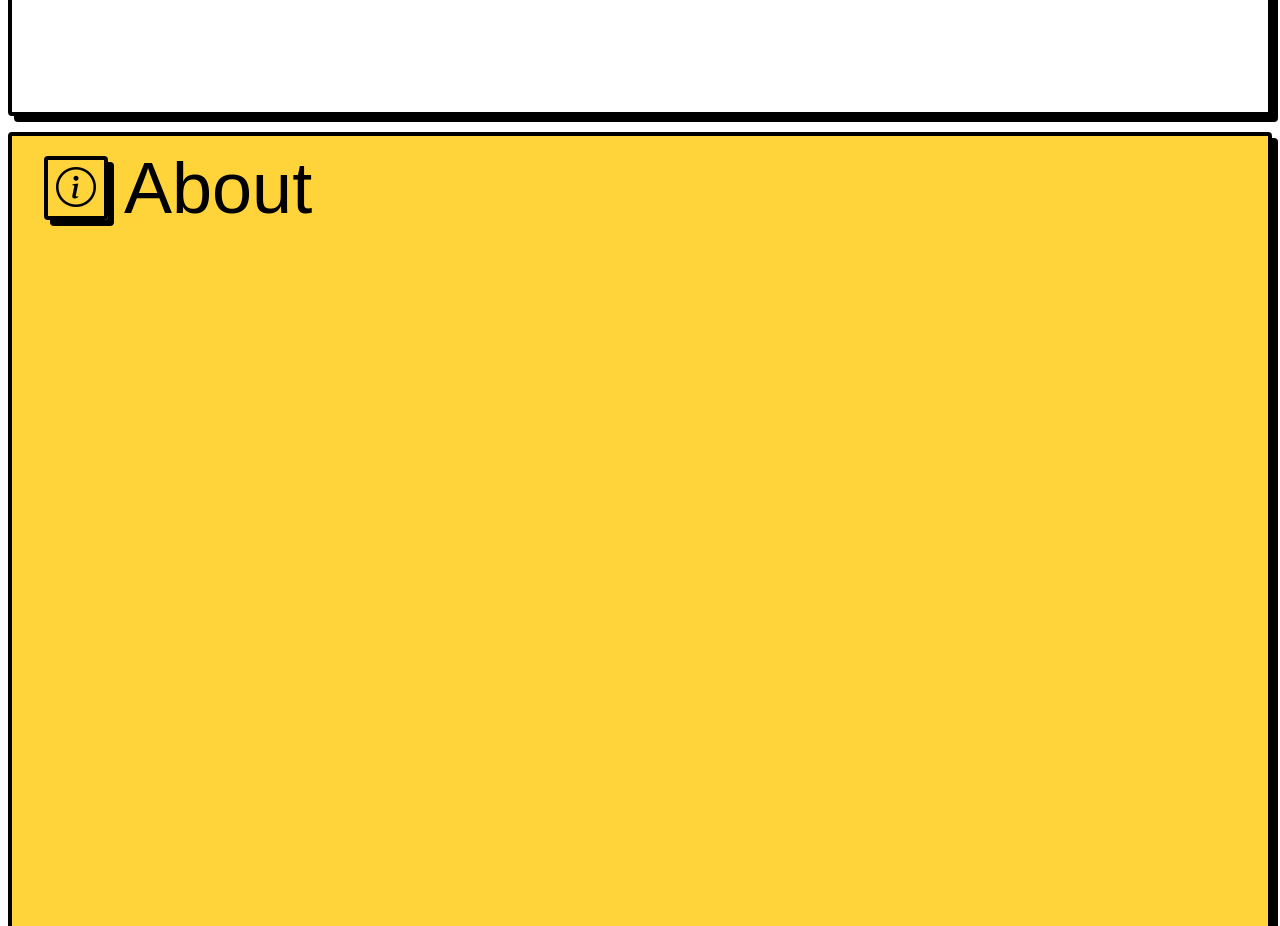
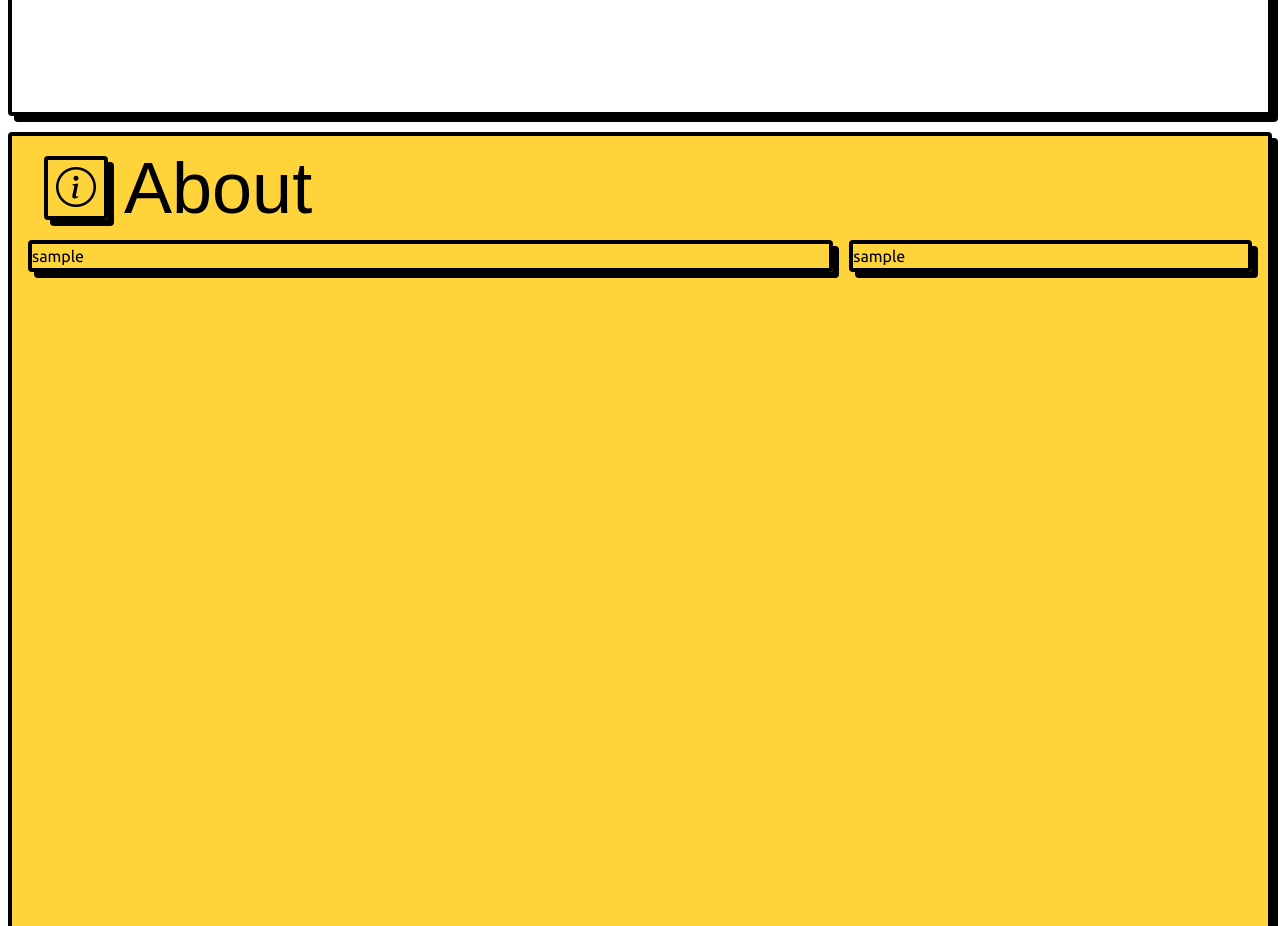
Before and after one commit to denverdelamasa/blog, a Next.js app: page / in a window 1280 px wide. Shown: the part 2340-3266 px from the top of the page. Built offline with nearby package versions, Linux system fonts and the light colour scheme; a web font is replaced by a local one.

Commit message:
feat: About section flex content

```diff
--- a/src/app/About.tsx
+++ b/src/app/About.tsx
@@ -3,7 +3,7 @@ import Link from "next/link";
 export default function About() {
   return (
     <>
-        <div className="hero-content text-black w-full h-full justify-start">
+        <div className="hero-content flex flex-col text-black w-full h-full md:justify-start md:items-start">
             <div className="flex flex-row">
                 <div className="my-auto w-[8vh] h-[8vh] m-4 neo-brutalist  flex items-center justify-center">
                     <i className="bi bi-info-circle text-black text-[5vh]"></i>
@@ -12,6 +12,14 @@ export default function About() {
                     About
                 </h1>
             </div>
+            <div className="flex flex-col md:flex-row w-full h-full gap-4">
+                <div className="neo-brutalist w-full md:w-4/6 h-full">
+                sample
+                </div>
+                <div className="neo-brutalist w-full md:w-2/6 h-full">
+                sample
+                </div>
+            </div>
         </div>
     </>
   );
```
